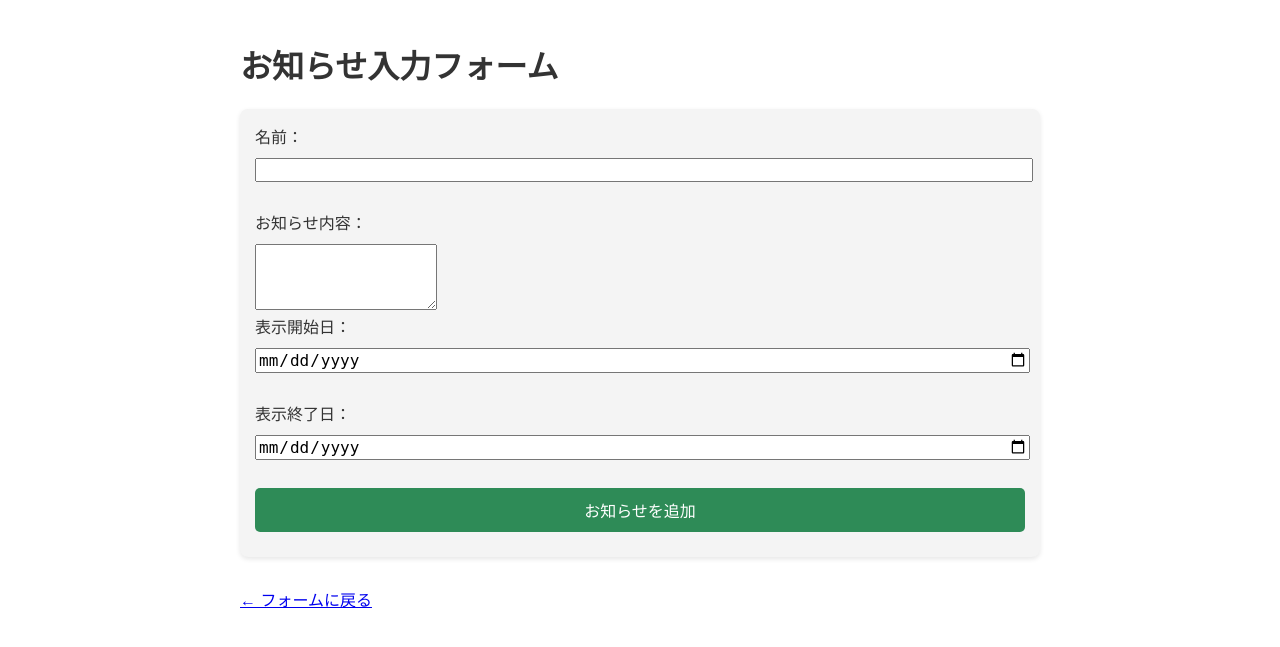
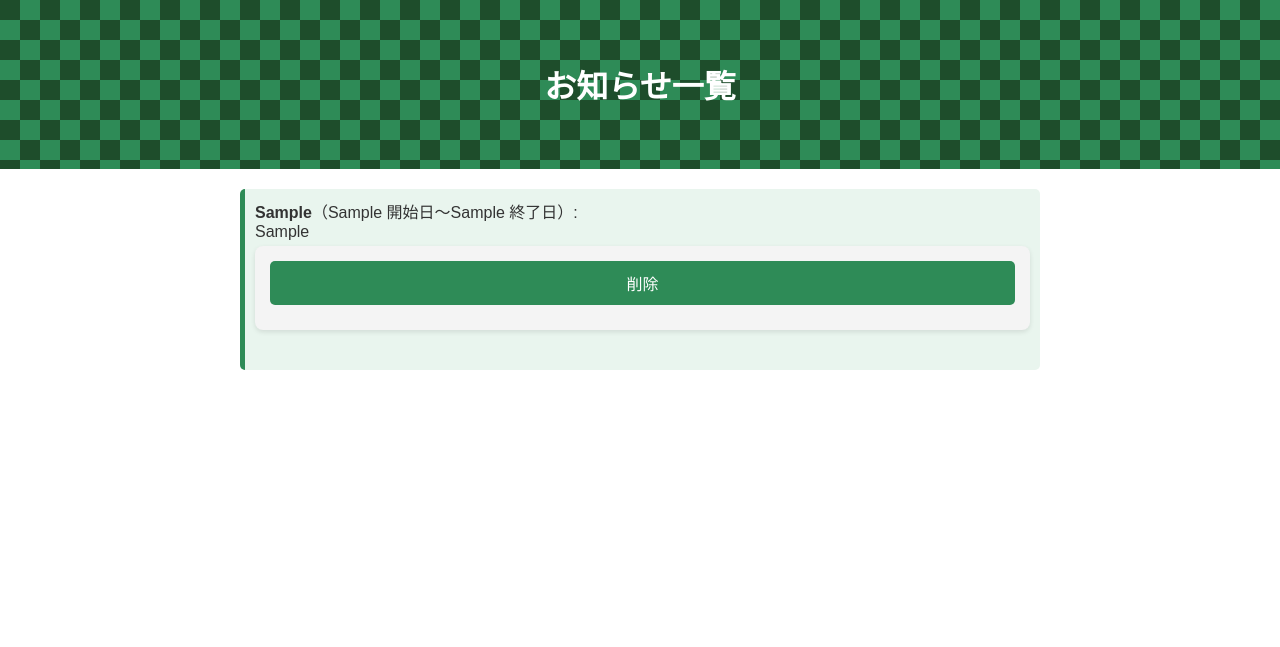
Before and after one commit to syunki-16/skip-meals-sit-app, a Flask app: template templates/announcement.html in a window 1280 px wide. Shown: the top 647 px of the page. Run offline with Flask 2, Linux system fonts and the light colour scheme; the template is opened without the code that fills it: most values are stand-ins (such as "Sample title", 1, 10 or a date in 2020).

Commit message:
Update announcement.html

```diff
--- a/templates/announcement.html
+++ b/templates/announcement.html
@@ -3,32 +3,28 @@
 <head>
     <meta charset="UTF-8">
     <meta name="viewport" content="width=device-width, initial-scale=1.0">
-  <title>お知らせ入力</title>
+    <title>お知らせ一覧</title>
     <link rel="stylesheet" href="/static/style.css">
 </head>
 <body>
+    <div class="checkered-header">
+        <h1>お知らせ一覧</h1>
+    </div>
     <div class="container">
-    <h1>お知らせ入力フォーム</h1>
-
-    <form action="/announcement" method="POST">
-      <label for="name">名前：</label>
-      <input type="text" name="name" id="name" required><br>
-
-      <label for="message">お知らせ内容：</label>
-      <textarea name="message" id="message" rows="4" required></textarea><br>
-
-      <label for="start_date">表示開始日：</label>
-      <input type="date" name="start_date" id="start_date" required><br>
-
-      <label for="end_date">表示終了日：</label>
-      <input type="date" name="end_date" id="end_date" required><br>
-
-      <button type="submit">お知らせを追加</button>
+        {% if announcements.empty %}
+            <p>現在、お知らせはありません。</p>
+        {% else %}
+            {% for i, row in announcements.iterrows() %}
+                <div class="announcement">
+                    <strong>{{ row['名前'] }}</strong>（{{ row['開始日'] }}〜{{ row['終了日'] }}）:<br>
+                    {{ row['内容'] }}
+                    <form action="/delete_announcement" method="post" style="margin-top: 5px;">
+                        <input type="hidden" name="index" value="{{ i }}">
+                        <button type="submit">削除</button>
                     </form>
-
-    <div class="links">
-      <a href="/">&larr; フォームに戻る</a>
                 </div>
+            {% endfor %}
+        {% endif %}
     </div>
 </body>
 </html>
```
Lines whose indentation alone changed are shown as unchanged.
